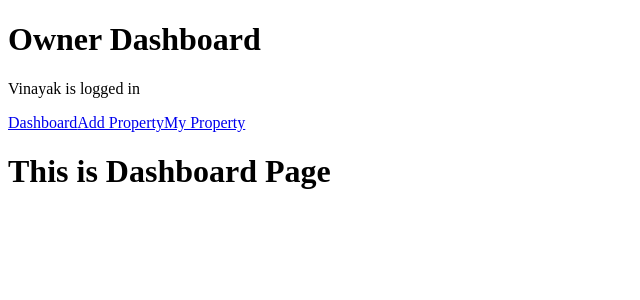
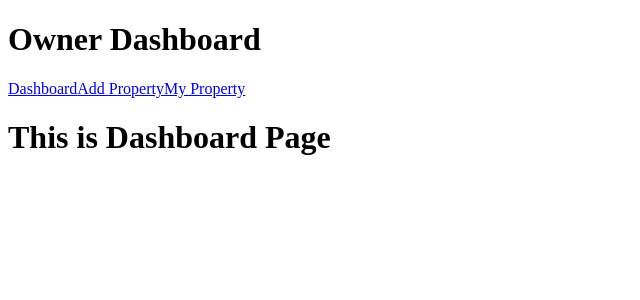
Before and after one commit to yourvinii/KDRent-Manage-Rent.-Simplified., a React app in the folder frontend/: page /dashboard in a window 1280 px wide. Shown: the top 300 px of the page, without its empty margins (0-640 px from the left). Built offline with nearby package versions, Linux system fonts and the light colour scheme; the HTML template or start-up script is replaced by a standard one.

Commit message:
Remove the test thing

```diff
--- a/frontend/src/layout/DashboardLayout.jsx
+++ b/frontend/src/layout/DashboardLayout.jsx
@@ -5,11 +5,11 @@ import { useContext } from "react";
 import { AuthContext } from "../context/authContext.jsx";
 
 export default function DashboardLayout() {
-  const { user } = useContext(AuthContext);
+
   return (
     <>
       <h1>Owner Dashboard</h1>
-      <p>{user.name} is logged in</p>
+
       <DashboardNav />
       <Outlet />
     </>
```
